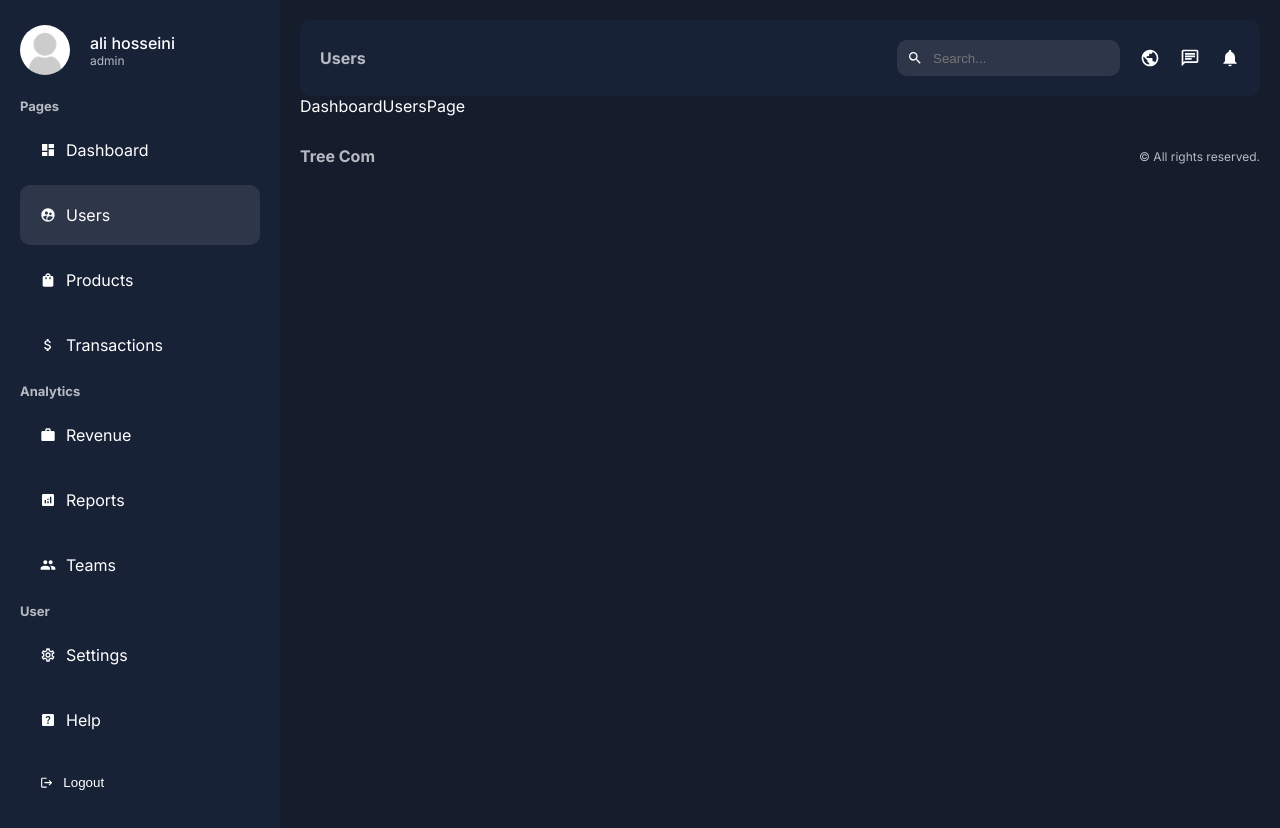
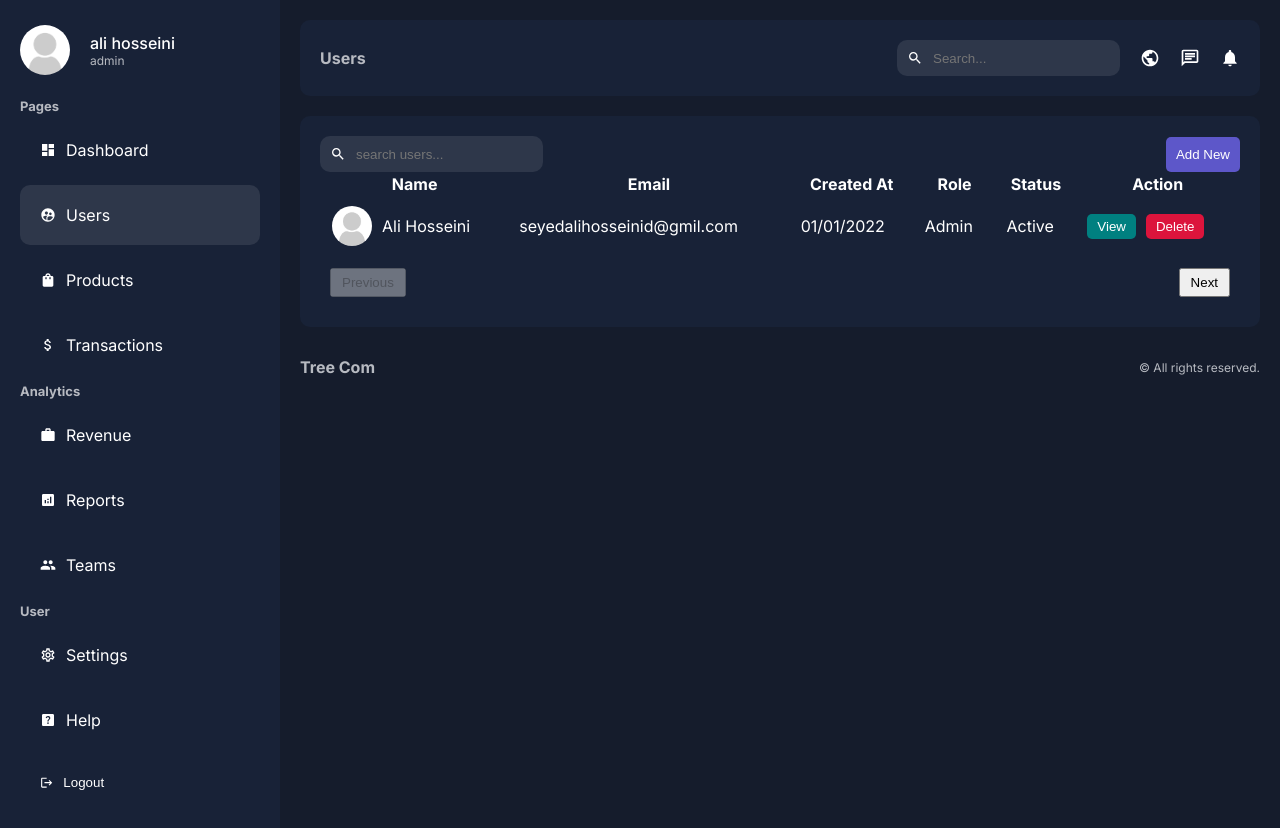
Before and after one commit to alidanial7/next14admin, a Next.js app: page /dashboard/users in a window 1280 px wide. Built offline with nearby package versions, Linux system fonts and the light colour scheme.

Commit message:
add users page

```diff
--- a/src/app/dashboard/users/page.tsx
+++ b/src/app/dashboard/users/page.tsx
@@ -1,7 +1,69 @@
 import React from "react";
 
+import styles from "./users.module.css";
+import Search from "@/components/search/search";
+import Link from "next/link";
+import Image from "next/image";
+import Pagination from "@/components/pagination/pagination";
+
 function DashboardUsersPage() {
-  return <div>DashboardUsersPage</div>;
+  return (
+    <div className={styles.container}>
+      <div className={styles.top}>
+        <Search placeholder="search users..." />
+        <Link href="/dashboard/users/add">
+          <button className={styles.addButton}>Add New</button>
+        </Link>
+      </div>
+      <table className={styles.table}>
+        <thead>
+          <tr>
+            <th>Name</th>
+            <th>Email</th>
+            <th>Created At</th>
+            <th>Role</th>
+            <th>Status</th>
+            <th>Action</th>
+          </tr>
+        </thead>
+        <tbody>
+          <tr>
+            <td>
+              <div className={styles.user}>
+                <Image
+                  src="/noAvatar.png"
+                  alt=""
+                  className={styles.userImage}
+                  width={40}
+                  height={40}
+                />
+                Ali Hosseini
+              </div>
+            </td>
+            <td>seyedalihosseinid@gmil.com</td>
+            <td>01/01/2022</td>
+            <td>Admin</td>
+            <td>Active </td>
+            <td>
+              <div className={styles.buttons}>
+                <Link href="/">
+                  <button className={`${styles.button} ${styles.view}`}>
+                    View
+                  </button>
+                </Link>
+                <Link href="/">
+                  <button className={`${styles.button} ${styles.delete}`}>
+                    Delete
+                  </button>
+                </Link>
+              </div>
+            </td>
+          </tr>
+        </tbody>
+      </table>
+      <Pagination />
+    </div>
+  );
 }
 
 export default DashboardUsersPage;
--- /dev/null
+++ b/src/app/dashboard/users/users.module.css
@@ -0,0 +1,61 @@
+.container {
+  background-color: var(--bgSoft);
+  padding: 20px;
+  border-radius: 10px;
+  margin-top: 20px;
+}
+
+.top {
+  display: flex;
+  align-items: center;
+  justify-content: space-between;
+}
+
+.addButton {
+  padding: 10px;
+  background-color: #5d57c9;
+  color: var(--text);
+  border: none;
+  border-radius: 5px;
+  cursor: pointer;
+}
+
+.table {
+  width: 100%;
+}
+
+.table td {
+  padding: 10px;
+}
+
+.user {
+  display: flex;
+  align-items: center;
+  gap: 10px;
+}
+
+.userImage {
+  border-radius: 50%;
+  object-fit: cover;
+}
+
+.buttons {
+  display: flex;
+  gap: 10px;
+}
+
+.button {
+  padding: 5px 10px;
+  border-radius: 5px;
+  color: var(--text);
+  border: none;
+  cursor: pointer;
+}
+
+.view {
+  background-color: teal;
+}
+
+.delete {
+  background-color: crimson;
+}
--- /dev/null
+++ b/src/components/pagination/pagination.module.css
@@ -0,0 +1,14 @@
+.container {
+  padding: 10px;
+  display: flex;
+  justify-content: space-between;
+}
+
+.button {
+  padding: 5px 10px;
+  cursor: pointer;
+}
+
+.button:disabled {
+  cursor: not-allowed;
+}
--- /dev/null
+++ b/src/components/pagination/pagination.tsx
@@ -0,0 +1,15 @@
+import React from "react";
+import styles from "./pagination.module.css";
+
+function Pagination() {
+  return (
+    <div className={styles.container}>
+      <button className={styles.button} disabled>
+        Previous
+      </button>
+      <button className={styles.button}>Next</button>
+    </div>
+  );
+}
+
+export default Pagination;
--- /dev/null
+++ b/src/components/search/search.module.css
@@ -0,0 +1,16 @@
+.container {
+  display: flex;
+  align-items: center;
+  gap: 10px;
+  background-color: #2e374a;
+  padding: 10px;
+  border-radius: 10px;
+  width: max-content;
+}
+
+.input {
+  background-color: transparent;
+  border: none;
+  color: var(--text);
+  outline: none;
+}
--- /dev/null
+++ b/src/components/search/search.tsx
@@ -0,0 +1,18 @@
+import React from "react";
+import styles from "./search.module.css";
+import { MdSearch } from "react-icons/md";
+function Search({
+  ...props
+}: React.DetailedHTMLProps<
+  React.InputHTMLAttributes<HTMLInputElement>,
+  HTMLInputElement
+>) {
+  return (
+    <div className={styles.container}>
+      <MdSearch />
+      <input {...props} className={styles.input} />
+    </div>
+  );
+}
+
+export default Search;
```
